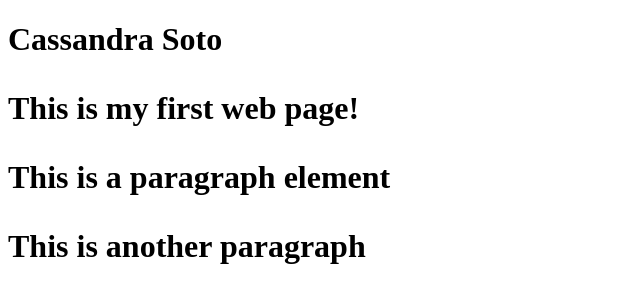
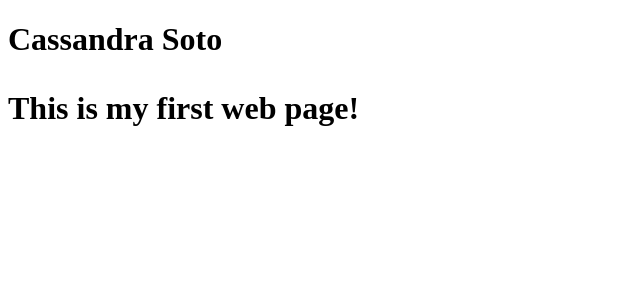
Before and after one commit to CaseyJay/web-dev-hw, a plain HTML site: page assignment-03/index.html in a window 1280 px wide. Shown: the whole page, without its empty margins (0-640 px from the left). Drawn offline with Linux system fonts and the light colour scheme.

Commit message:
added final assignment 03

```diff
--- a/assignment-03/index.html
+++ b/assignment-03/index.html
@@ -10,6 +10,3 @@
 <p>This is my first web page!</p>
     </body>
 </html>
-<p>This is a paragraph element<p>
-
-<p>This is another paragraph <p>
```
Also changed, not shown: 1 other file.
